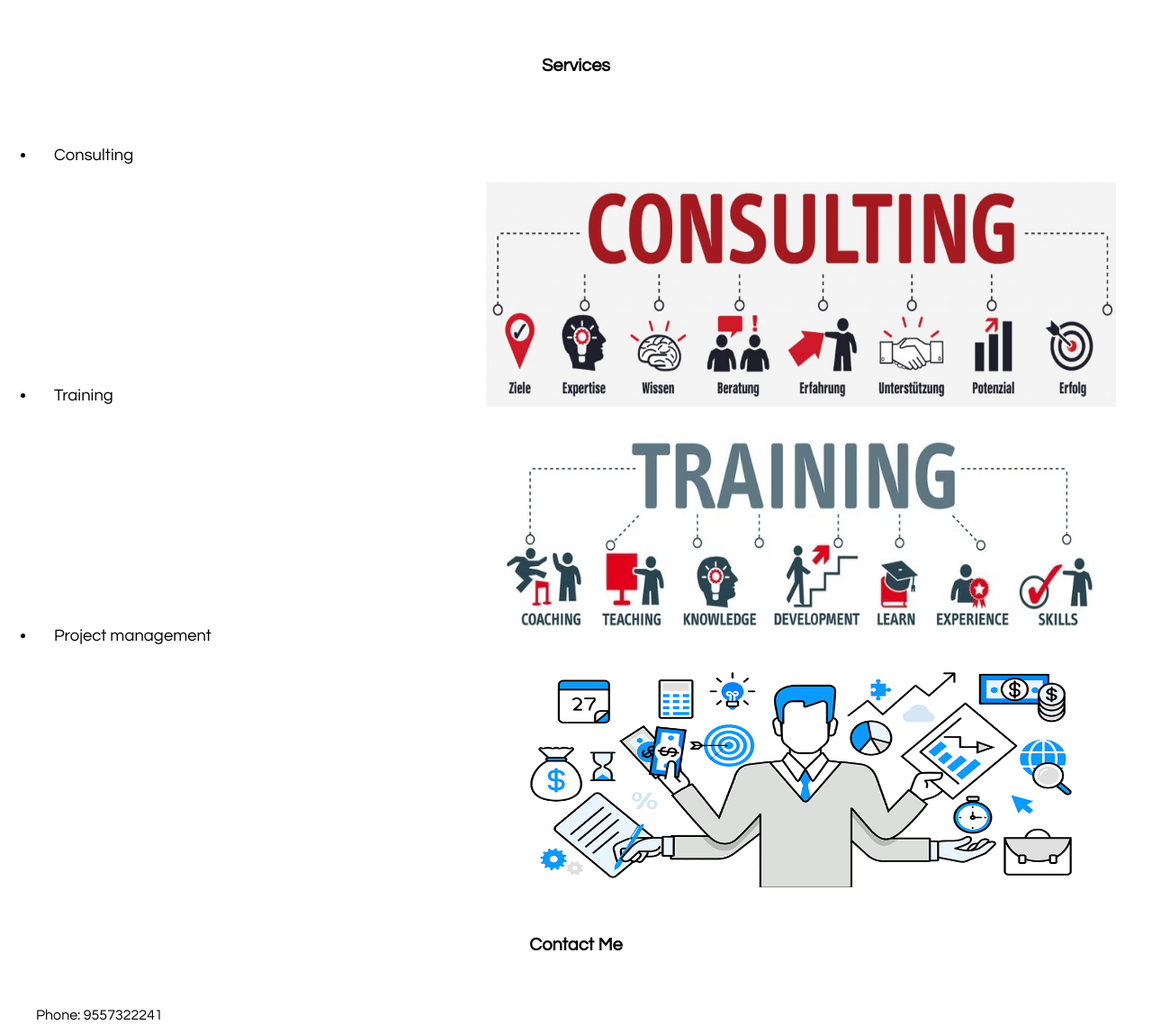
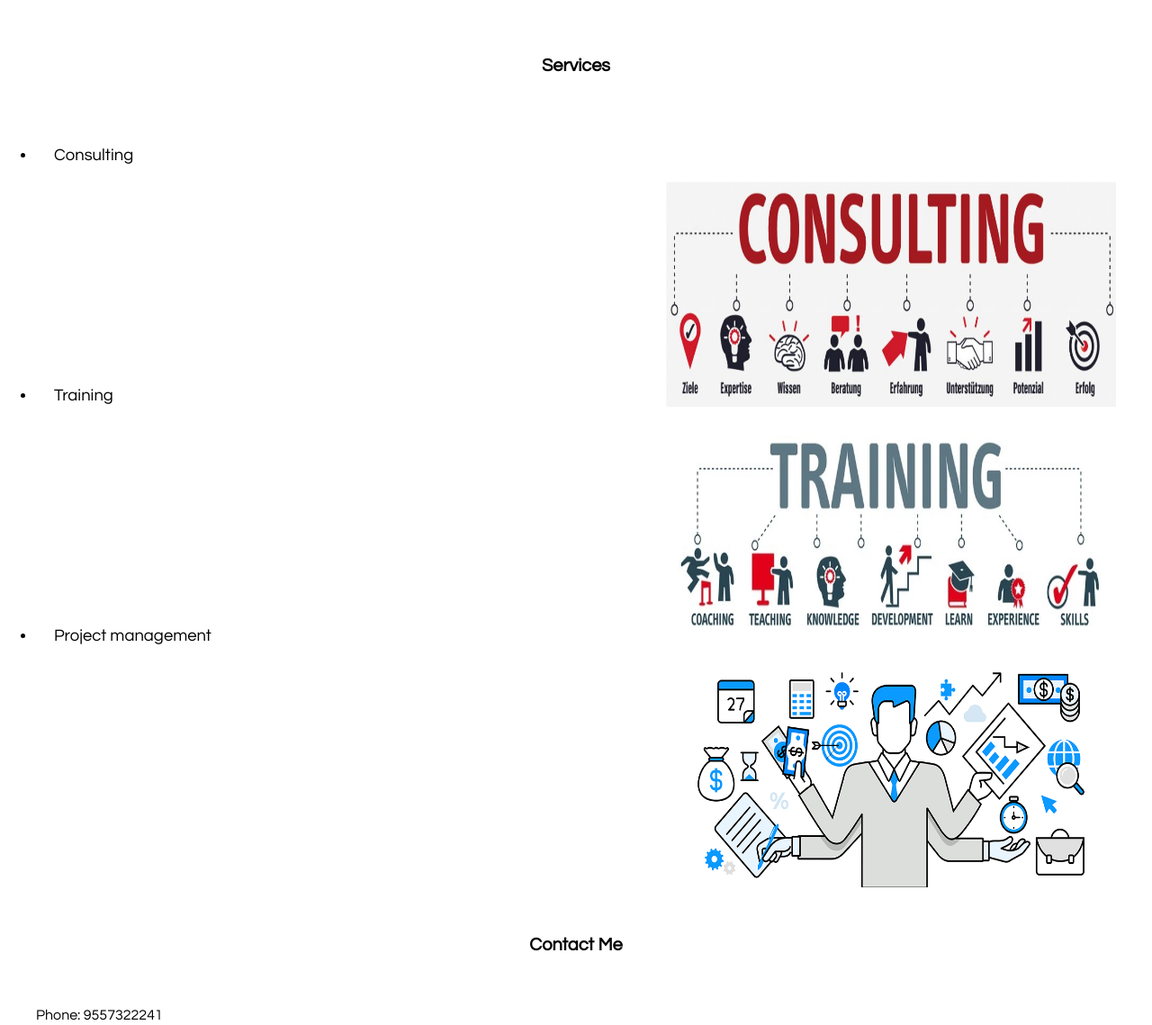
Before and after one commit to eshank2002/consultancy_website, a plain HTML site: page index.html in a window 1280 px wide. Shown: the part 416-1555 px from the top of the page at 90% size. Drawn offline with Linux system fonts and the light colour scheme.

Commit message:
Update index.html

```diff
--- a/index.html
+++ b/index.html
@@ -44,7 +44,7 @@
     <ul>
       <li>Consulting</li>
 
-      <img src="consulting.jpg" style="float:right;width:700px;height:250px;">
+      <img src="consulting.jpg" style="float:right;width:500px;height:250px;">
       <p>&nbsp</p>
       <p>&nbsp</p>
       <p>&nbsp</p>
@@ -59,7 +59,7 @@
       <p>&nbsp</p>
       <p>&nbsp</p>
       <li>Training</li>
-      <img src="training.jpg" style="float:right;width:700px;height:250px;">
+      <img src="training.jpg" style="float:right;width:500px;height:250px;">
       <p>&nbsp</p>
       <p>&nbsp</p>
       <p>&nbsp</p>
@@ -74,7 +74,7 @@
       <p>&nbsp</p>
       <p>&nbsp</p>
       <li>Project management</li>
-      <img src="project-management.png" style="float:right;width:700px;height:250px;">
+      <img src="project-management.png" style="float:right;width:500px;height:250px;">
       <p>&nbsp</p>
       <p>&nbsp</p>
       <p>&nbsp</p>
```
